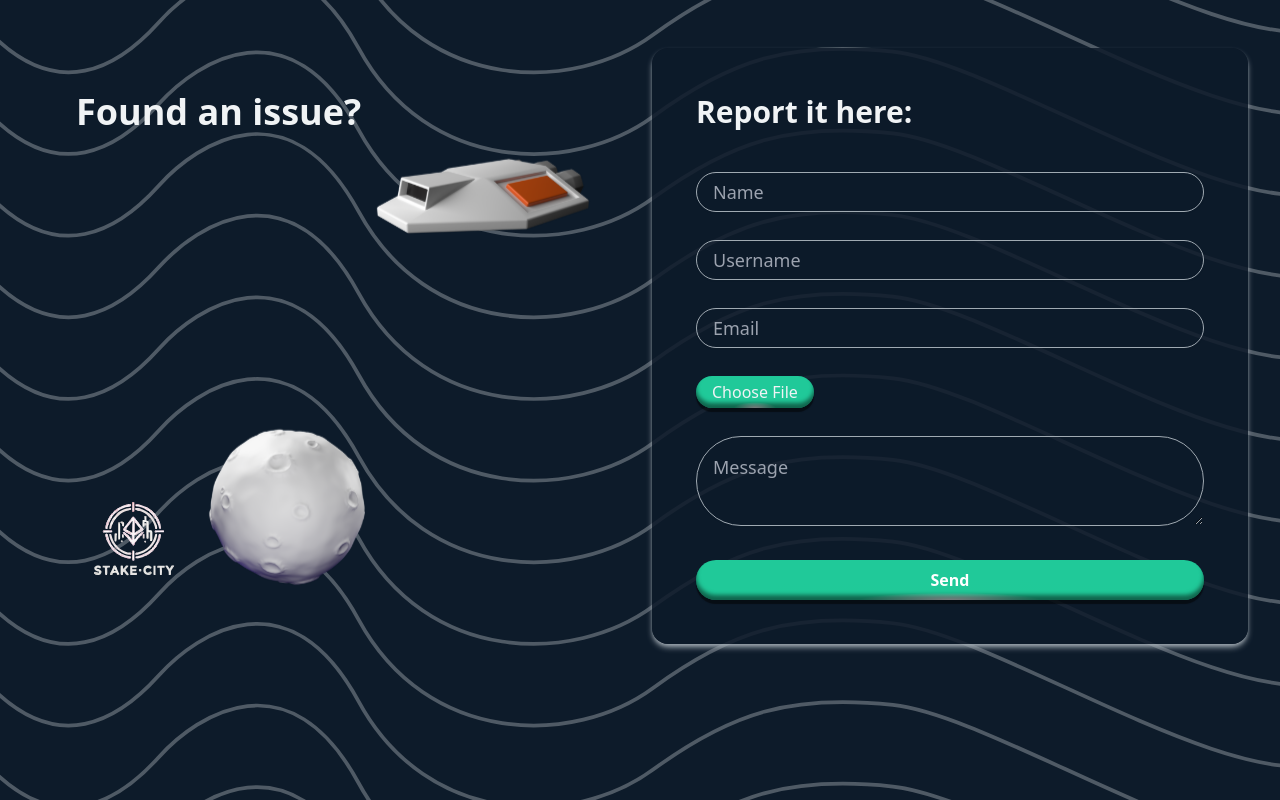
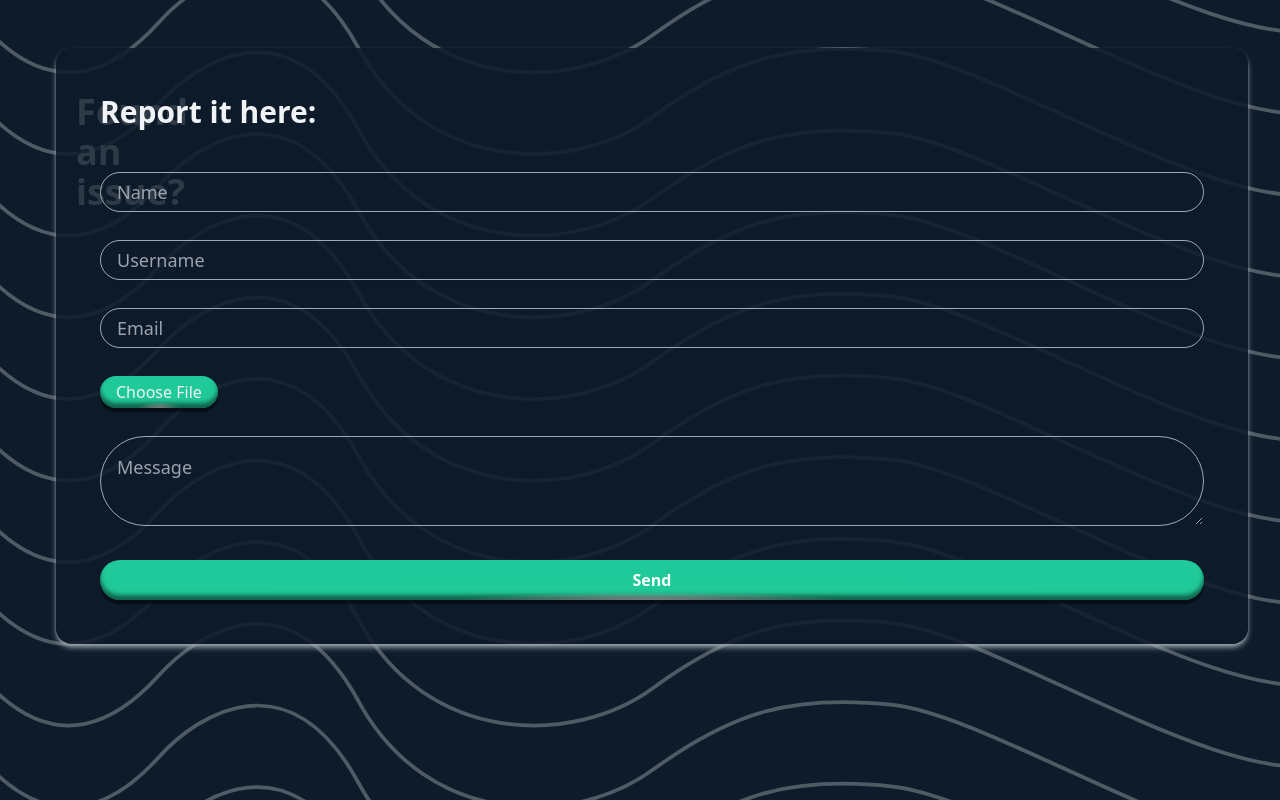
Before and after one commit to NduNdu21/stake.city-ndudev, a React (Create React App) app: page /bug-report in a window 1280 px wide. Built offline with nearby package versions, Linux system fonts and the light colour scheme; no server answers; a web font is replaced by a local one.

Commit message:
removed grid and flex-auto tags

```diff
--- a/src/components/Layout.jsx
+++ b/src/components/Layout.jsx
@@ -17,8 +17,8 @@ export default function Layout() {
     return (
         <section className="bg-wavy-pattern bg-cover bg-[#0D1B2A] bg-no-repeat min-h-screen py-12">
             <div className="mx-auto max-w-7xl px-4 sm:px-6 lg:px-8">
-                <div className="flex grid lg:grid-cols-2 grid-cols-1 gap-6">
-                    <div className="flex-auto lg:mb-0 mb-10">
+                <div className="flex gap-6">
+                    <div className="lg:mb-0 mb-10">
                         <div className="group w-full h-full">
                             <div className="relative h-full">
                                 {/* <img src={bgImage} alt="" className="w-full h-full lg:rounded-l-2xl rounded-2xl bg-blend-multiply bg-[#0D1B2A] object-cover shadow-lg shadow-black"/> */}
@@ -33,7 +33,7 @@ export default function Layout() {
                             </div>
                         </div>
                     </div>
-                    <form action="POST" className="relative flex-auto bg-[#0D1B2A]/85 p-5 lg:p-11 lg:rounded-r-2xl rounded-2xl shadow-md shadow-[#A0AAB2]">
+                    <form action="POST" className="relative bg-[#0D1B2A]/85 p-5 lg:p-11 lg:rounded-r-2xl rounded-2xl shadow-md shadow-[#A0AAB2]">
                         <h2 className="text-[#F0F3F5] text-3xl font-semibold leading-10 mb-10">Report it here:</h2>
                         <input type="text" className="w-full h-8 sm:h-10 text-[#F0F3F5] placeholder-gray-400  shadow-sm bg-transparent text-lg font-normal leading-7 rounded-full border border-[#A0AAB2] focus:outline-none pl-4 mb-7" placeholder="Name"/>
                         <input type="text" className="w-full h-8 sm:h-10 text-[#F0F3F5] placeholder-gray-400 shadow-sm bg-transparent text-lg font-normal leading-7 rounded-full border border-[#A0AAB2] focus:outline-none pl-4 mb-7" placeholder="Username"/>
```
